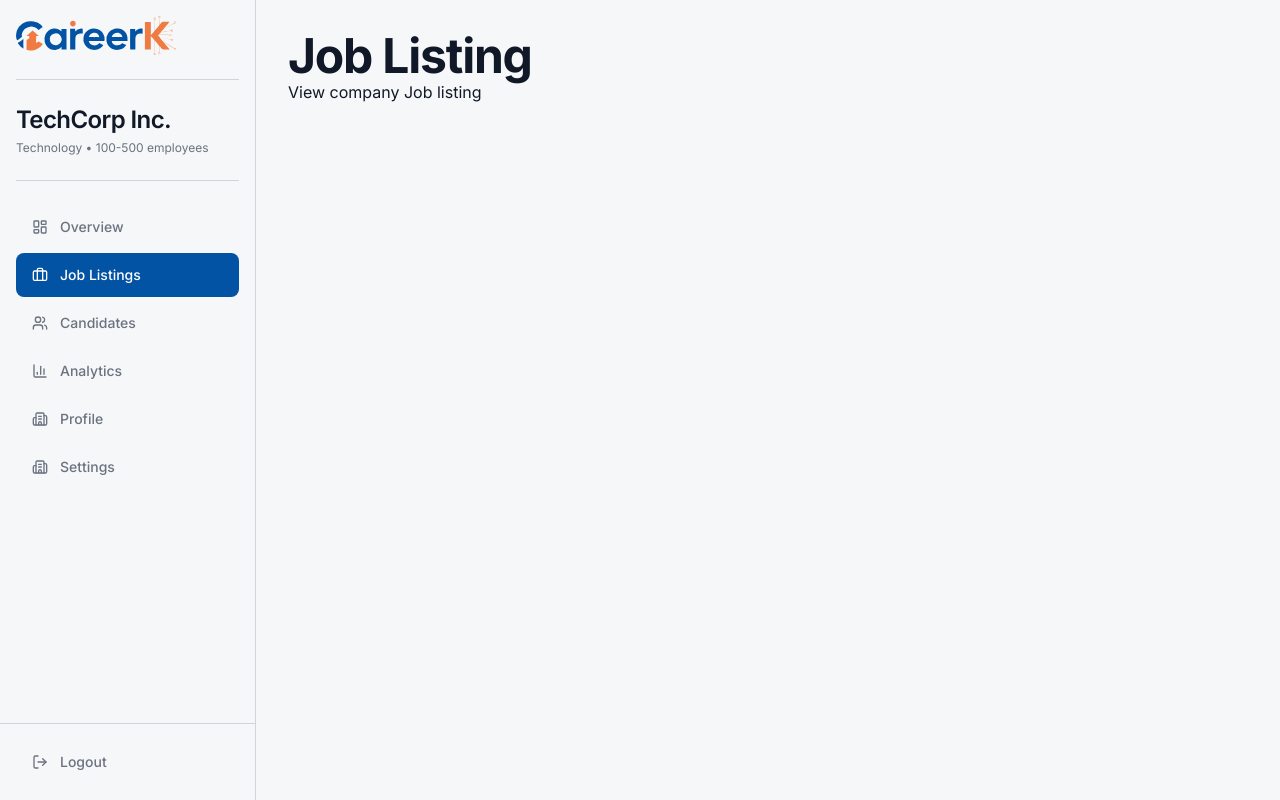
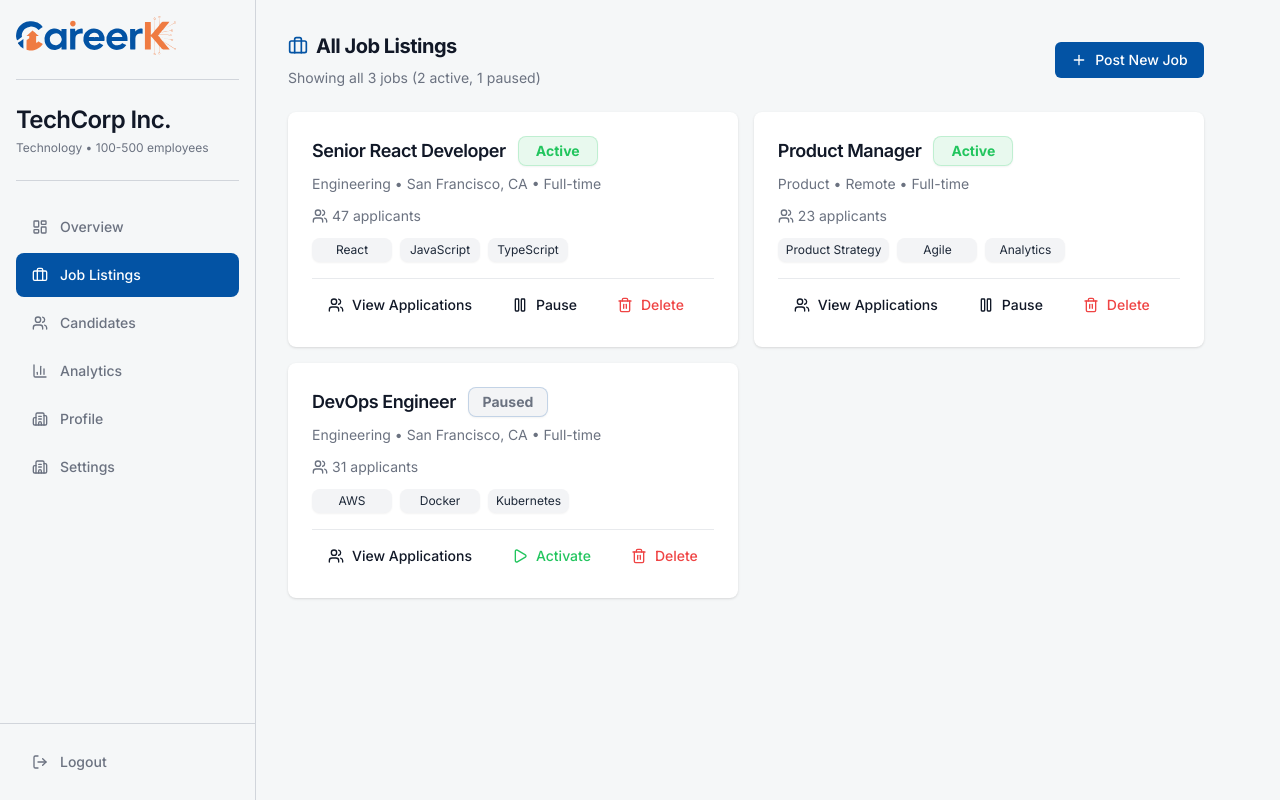
Before and after one commit to omarMo7amed/careerk, a Next.js app: page /dashboard/company/job-listings in a window 1280 px wide. Built offline with nearby package versions, Linux system fonts and the light colour scheme.

Commit message:
Add company joblisting page

```diff
--- a/src/app/dashboard/company/job-listings/page.tsx
+++ b/src/app/dashboard/company/job-listings/page.tsx
@@ -1,8 +1,9 @@
-export default function JobListingPage() {
+import { CompanyJoblistings } from "@/widgets/company-joblistings";
+
+export default function JobListingsPage() {
   return (
     <div>
-      <h1>Job Listing</h1>
-      <p>View company Job listing</p>
+      <CompanyJoblistings />
     </div>
   );
 }
--- /dev/null
+++ b/src/app/dashboard/company/job-listings/post-job/page.tsx
@@ -0,0 +1,5 @@
+function PostJobPage() {
+  return <div>post job</div>;
+}
+
+export default PostJobPage;
--- a/src/shared/ui/Badge.tsx
+++ b/src/shared/ui/Badge.tsx
@@ -2,7 +2,14 @@ import React from "react";
 import { cn } from "@/shared/lib/cn";
 
 interface BadgeProps {
-  variant?: "default" | "success" | "warning" | "error" | "info";
+  variant?:
+    | "default"
+    | "success"
+    | "warning"
+    | "error"
+    | "info"
+    | "active"
+    | "pause";
   size?: "sm" | "md" | "lg" | "default";
   children: React.ReactNode;
   className?: string;
@@ -17,7 +24,7 @@ export function Badge({
   animate = false, // ADDED: Default to false
 }: BadgeProps) {
   const baseStyles =
-    "min-w-[80px] w-fit inline-flex items-center gap-3 border border-primary/20 rounded-full text-sm font-bold shadow-lg text-center";
+    "min-w-[80px] w-fit inline-flex items-center justify-center gap-3 border border-primary/20 rounded-full text-sm font-bold shadow-lg text-center";
   const sizes = {
     default: "px-2 py-1 text-sm",
     sm: "px-3 py-1 text-xs",
@@ -30,6 +37,8 @@ export function Badge({
     warning: "bg-yellow-100 text-yellow-800",
     error: "bg-red-100 text-red-800",
     info: "bg-blue-100 text-blue-800",
+    active: "bg-success/10 text-success border-success/20",
+    pause: "bg-bg-muted text-text-secondary",
   };
 
   return (
--- /dev/null
+++ b/src/widgets/company-joblistings/index.ts
@@ -0,0 +1 @@
+export { CompanyJoblistings } from "./ui/CompanyJoblistings";
--- /dev/null
+++ b/src/widgets/company-joblistings/ui/CompanyJoblistings.tsx
@@ -0,0 +1,67 @@
+import { Button } from "@/shared";
+
+import { Briefcase, Plus } from "lucide-react";
+import JobPostCard from "./JobPostCard";
+import Link from "next/link";
+
+export function CompanyJoblistings() {
+  const jobs = [
+    {
+      title: "Senior React Developer",
+      department: "Engineering",
+      location: "San Francisco, CA",
+      type: "Full-time",
+      status: "Active",
+      applicants: 47,
+      skills: ["React", "JavaScript", "TypeScript"],
+    },
+    {
+      title: "Product Manager",
+      department: "Product",
+      location: "Remote",
+      type: "Full-time",
+      status: "Active",
+      applicants: 23,
+      skills: ["Product Strategy", "Agile", "Analytics"],
+    },
+    {
+      title: "DevOps Engineer",
+      department: "Engineering",
+      location: "San Francisco, CA",
+      type: "Full-time",
+      status: "Paused",
+      applicants: 31,
+      skills: ["AWS", "Docker", "Kubernetes"],
+    },
+  ];
+  return (
+    <div>
+      <div className="flex items-center justify-between mb-6">
+        <div>
+          <div className="flex items-center gap-2 mb-2">
+            <Briefcase className="w-5 h-5 text-primary" />
+            <h3 className="text-xl font-bold ">All Job Listings</h3>
+          </div>
+          <p className="text-sm text-text-secondary">
+            Showing all {jobs.length} jobs (
+            {jobs.filter((j) => j.status === "Active").length} active,{" "}
+            {jobs.filter((j) => j.status === "Paused").length} paused)
+          </p>
+        </div>
+
+        <Link href="./job-listings/post-job">
+          <Button className="gap-2">
+            <Plus className="w-4 h-4" />
+            Post New Job
+          </Button>
+        </Link>
+      </div>
+
+      <div className="grid grid-cols-1 lg:grid-cols-2 gap-4">
+        {jobs.map((job) => (
+          <JobPostCard key={job.title} job={job} />
+        ))}
+      </div>
+    </div>
+  );
+}
--- /dev/null
+++ b/src/widgets/company-joblistings/ui/JobPostCard.tsx
@@ -0,0 +1,85 @@
+import { Badge, Button } from "@/shared";
+import Card from "@/shared/ui/Card";
+import { Pause, PlayIcon, Trash2, Users } from "lucide-react";
+
+type JobPostCardProps = {
+  job: {
+    title: string;
+    department: string;
+    location: string;
+    type: string;
+    status: string;
+    applicants: number;
+    skills: string[];
+  };
+};
+
+function JobPostCard({ job }: JobPostCardProps) {
+  return (
+    <Card>
+      <div className="space-y-4">
+        <div>
+          <div className="flex items-center gap-3 mb-2">
+            <h4 className="text-lg font-semibold">{job.title}</h4>
+
+            <Badge
+              variant={job.status === "Active" ? "active" : "pause"}
+              className="rounded-lg shadow-xs"
+            >
+              {job.status}
+            </Badge>
+          </div>
+
+          <p className="text-sm text-text-secondary mb-3">
+            {job.department} • {job.location} • {job.type}
+          </p>
+
+          <div className="flex items-center gap-1 text-sm text-text-secondary mb-3">
+            <Users className="w-4 h-4" />
+            <span>{job.applicants} applicants</span>
+          </div>
+
+          <div className="flex flex-wrap gap-2">
+            {job.skills.map((skill) => (
+              <Badge
+                key={skill}
+                className="text-xs font-normal border-none rounded-lg shadow-xs"
+              >
+                {skill}
+              </Badge>
+            ))}
+          </div>
+        </div>
+
+        <div className="flex flex-wrap gap-2 pt-2 border-t border-border/50">
+          <Button size="sm" variant="ghost" className="gap-2">
+            <Users className="w-4 h-4" />
+            View Applications
+          </Button>
+
+          {job.status === "Active" ? (
+            <Button size="sm" variant="ghost" className="gap-2">
+              <Pause className="w-4 h-4" />
+              Pause
+            </Button>
+          ) : (
+            <Button
+              size="sm"
+              variant="ghost"
+              className="gap-2 text-success hover:bg-success/10 "
+            >
+              <PlayIcon className="w-4 h-4" />
+              Activate
+            </Button>
+          )}
+          <Button size="sm" variant="ghost" className="gap-2 text-error">
+            <Trash2 className="w-4 h-4" />
+            Delete
+          </Button>
+        </div>
+      </div>
+    </Card>
+  );
+}
+
+export default JobPostCard;
--- a/src/widgets/side-bar/ui/SideBarNavItem.tsx
+++ b/src/widgets/side-bar/ui/SideBarNavItem.tsx
@@ -17,8 +17,7 @@ export function SideBarNavItem({
   children,
 }: SideBarNavItemProps) {
   const pathname = usePathname();
-  const isActive = pathname === href;
-
+  const isActive = pathname === href || pathname.startsWith(`${href}/`);
   const baseStyles =
     "w-full flex items-center gap-3 px-4 py-3 rounded-lg text-sm font-medium transition-all duration-200 text-text-secondary";
   const primaryStyle = `hover:text-white hover:bg-primary ${isActive && "text-white bg-primary"}`;
```
